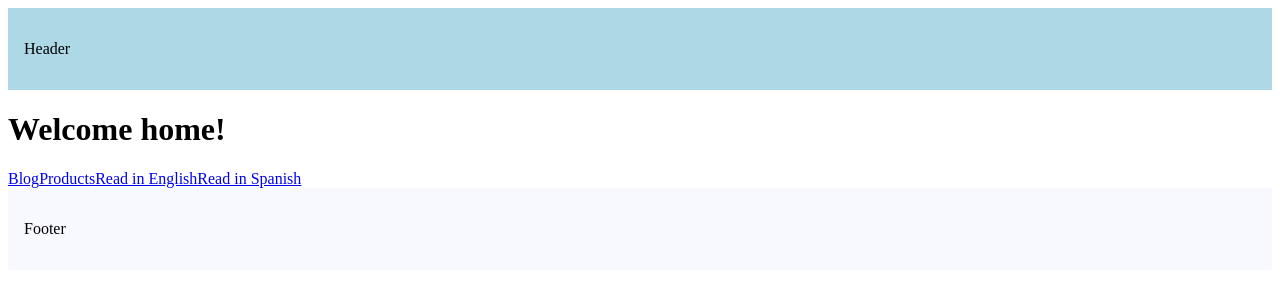
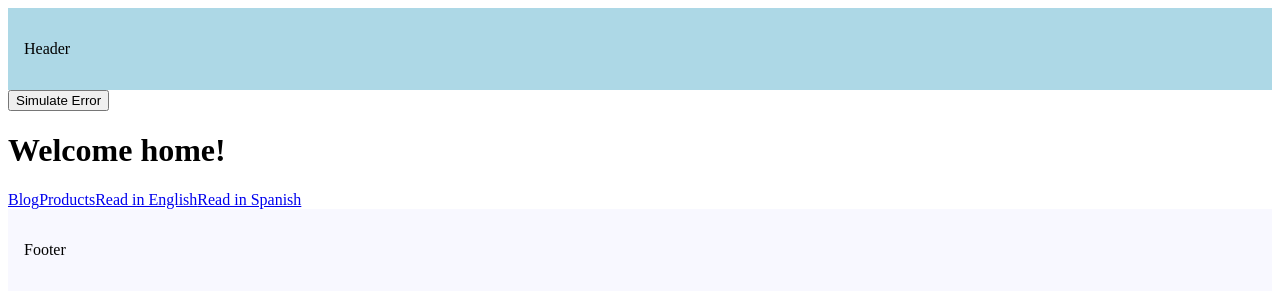
Before and after one commit to SCASTELLANO6044/NextJs-Learn, a Next.js app: page / in a window 1280 px wide. Shown: the top 300 px of the page. Built offline with nearby package versions, Linux system fonts and the light colour scheme.

Commit message:
⚡ Handling Global Errors

```diff
--- /dev/null
+++ b/app/error-wrapper.tsx
@@ -0,0 +1,38 @@
+"use client";
+
+import { useState } from "react";
+
+interface WrapperProps {
+  children: React.ReactNode;
+}
+
+const ErrorSimulator = ({
+  message = "An error occurred",
+}: {
+  message?: string;
+}) => {
+  const [error, setError] = useState(false);
+
+  if (error) throw new Error(message);
+
+  return (
+    <button
+      title="Simulate an error"
+      className="bg-red-950 text-red-500 rounded p-1 leading-none font-semibold text-sm hover:bg-red-900 transition"
+      onClick={() => setError(true)}
+    >
+      Simulate Error
+    </button>
+  );
+};
+
+export const ErrorWrapper = ({ children }: WrapperProps) => {
+  return (
+    <div className="flex flex-col rounded-lg mt-8 relative p-4 border border-gray-300">
+      <div className="absolute top-0 left-4 -translate-y-1/2">
+        <ErrorSimulator message="Simulated error in root layout" />
+      </div>
+      {children}
+    </div>
+  );
+};
--- /dev/null
+++ b/app/global.css
@@ -0,0 +1,3 @@
+@tailwind base;
+@tailwind components;
+@tailwind utilities;
--- a/app/layout.tsx
+++ b/app/layout.tsx
@@ -1,5 +1,5 @@
 import { Metadata } from "next";
-// import { ErrorWrapper } from "./error-wrapper";
+import { ErrorWrapper } from "./error-wrapper";
 
 export const metadata: Metadata = {
   title: {
@@ -25,9 +25,7 @@
         >
           <p>Header</p>
         </header>
-        {/* <ErrorWrapper> */}
-        {children}
-        {/* </ErrorWrapper> */}
+        <ErrorWrapper>{children}</ErrorWrapper>
         <footer
           style={{
             backgroundColor: "ghostwhite",
```
Also changed, not shown: app/global-error.tsx (added, +24 -0 lines).
